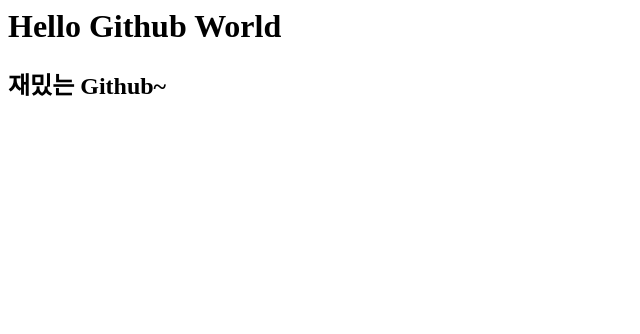
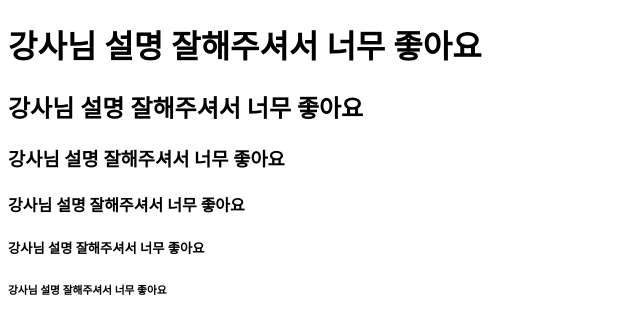
Before and after one commit to Bosongsae/first, a plain HTML site: page index.html in a window 1280 px wide. Shown: the whole page, without its empty margins (0-640 px from the left). Drawn offline with Linux system fonts and the light colour scheme.

Commit message:
index.html 파일 내용 수정

```diff
--- a/index.html
+++ b/index.html
@@ -1,2 +1,16 @@
-<h1> Hello Github World </h1>
-<h2> 재밌는 Github~ </h2>
+<!DOCTYPE html>
+<html lang="en">
+<head>
+    <meta charset="UTF-8">
+    <meta name="viewport" content="width=device-width, initial-scale=1.0">
+    <title>Kim Do-Eun</title>
+</head>
+<body>
+    <h1>강사님 설명 잘해주셔서 너무 좋아요</h1>
+    <h2>강사님 설명 잘해주셔서 너무 좋아요</h2>
+    <h3>강사님 설명 잘해주셔서 너무 좋아요</h3>
+    <h4>강사님 설명 잘해주셔서 너무 좋아요</h4>
+    <h5>강사님 설명 잘해주셔서 너무 좋아요</h5>
+    <h6>강사님 설명 잘해주셔서 너무 좋아요</h6>
+</body>
+</html>
```
